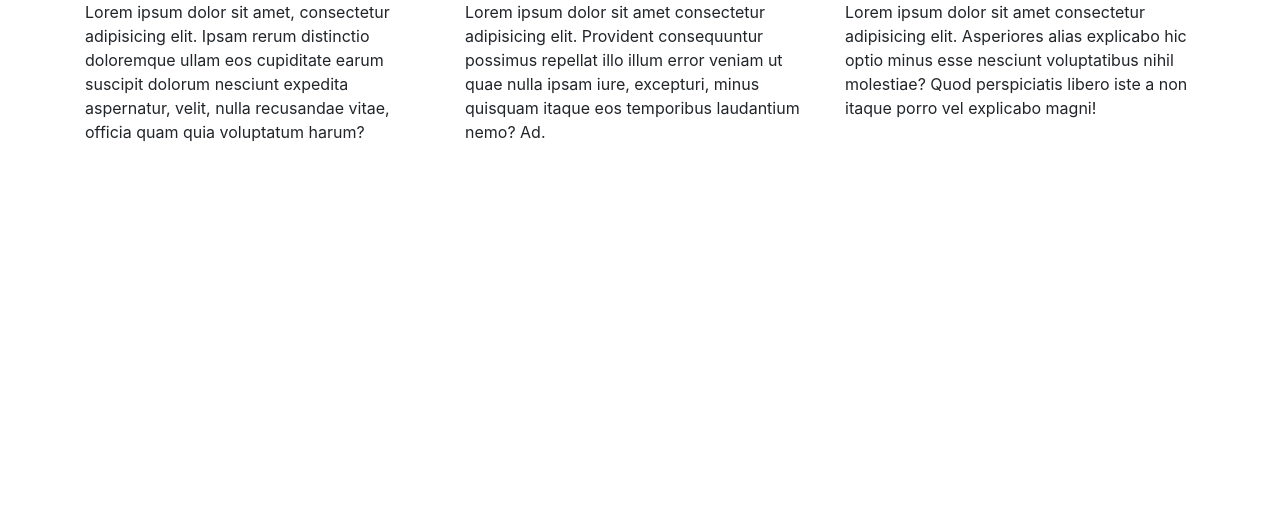
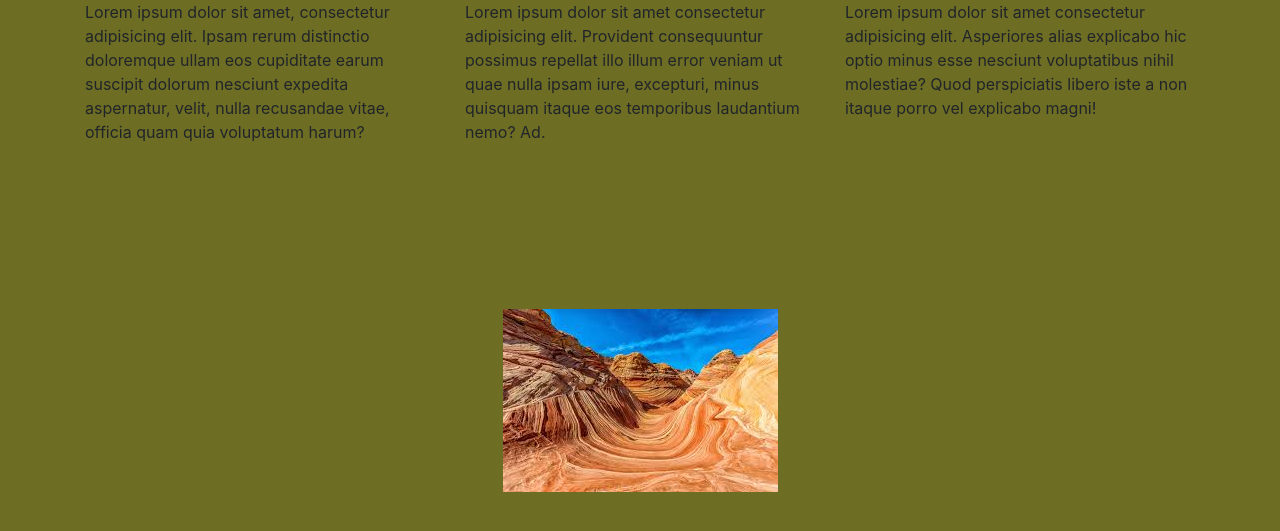
Before and after one commit to bismipoulose999/lorem_in_three, a PHP site: page / in a window 1280 px wide. Shown: the top 531 px of the page. Run offline with PHP 8.4, Linux system fonts and the light colour scheme.

Commit message:
css added

```diff
--- /dev/null
+++ b/css/style.css
@@ -0,0 +1,4 @@
+.color
+{
+    background:rgb(109, 109, 36) url("../images/desert.jpg")no-repeat fixed center;
+}
--- a/index.php
+++ b/index.php
@@ -1,12 +1,13 @@
 <!DOCTYPE html>
 <html lang="en">
 <head>
+    <link rel="stylesheet" href="css/style.css">
     <meta charset="UTF-8">
     <meta name="viewport" content="width=device-width, initial-scale=1.0">
     <title>Lorem_in_Threee</title>
     <link rel="stylesheet" href="https://cdn.jsdelivr.net/npm/bootstrap@4.5.3/dist/css/bootstrap.min.css" integrity="sha384-TX8t27EcRE3e/ihU7zmQxVncDAy5uIKz4rEkgIXeMed4M0jlfIDPvg6uqKI2xXr2" crossorigin="anonymous">
 </head>
-<body>
+<body class="color">
     <div class="container">
         <div class="row">
             <div class="col col-12 col-sm-4">
```
Also changed, not shown: images/desert.jpg (added).
